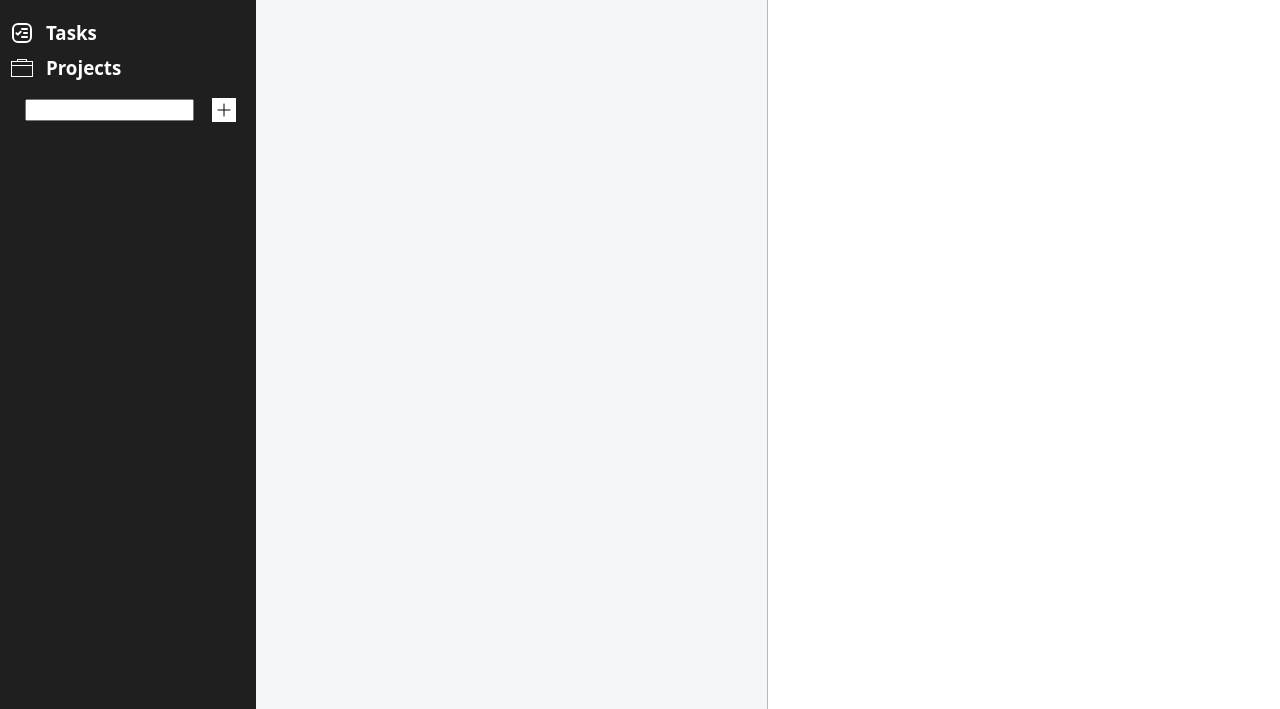
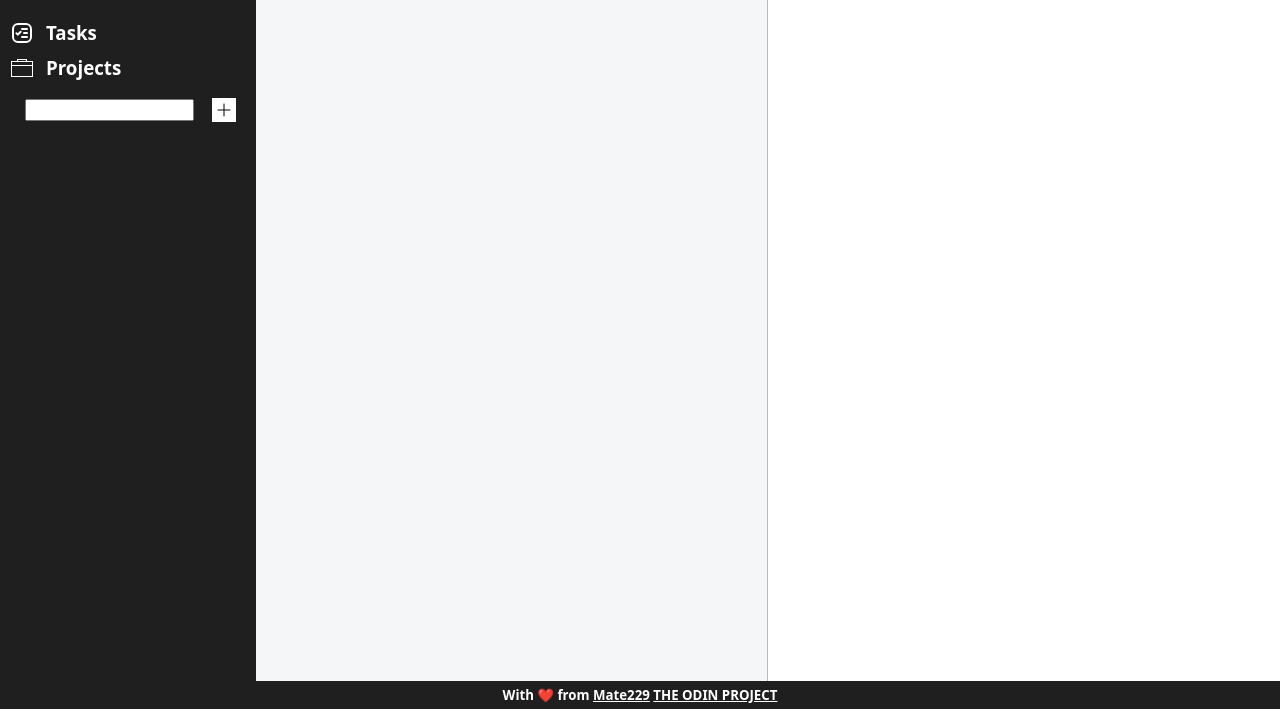
Before and after one commit to Mate229/to-do-list-advanced, a website built with webpack: page src/template.html in a window 1280 px wide. Shown: the part 91-800 px from the top of the page. Built offline with nearby package versions, Linux system fonts and the light colour scheme.

Commit message:
Add footer

```diff
--- a/src/style.css
+++ b/src/style.css
@@ -36,6 +36,7 @@ body {
     background-color: var(--ctn-bg-clr);
     width: 100%;
     overflow-y: auto;
+    box-shadow: 0 -.1px;
 }
 
 /* SIDEBAR */
@@ -248,3 +249,19 @@ dialog #cancel-edit-btn {
     color: var(--sdbr-bg-clr);
     margin-right: 10px;
 }
+
+/* FOOTER */
+footer {
+    background-color: var(--sdbr-bg-clr);
+    width: 100%;
+    justify-content: center;
+    color: var(--white-clr);
+    display: flex;
+    align-items: center;
+    padding-bottom: 5px;
+    padding-top: 5px;
+}
+
+a {
+    color: inherit;
+}
--- a/src/template.html
+++ b/src/template.html
@@ -31,6 +31,9 @@
         <div id="content"></div>
         <div id="todoContent"></div>
     </div>
+    <footer>
+        <h5>With ❤️ from <a href="https://x.com/adio_ks" target="_blank">Mate229</a> <a href="https://www.theodinproject.com/about" target="_blank">THE ODIN PROJECT</a></h4>
+    </footer>
 
     <dialog id="default">
         <form method="dialog">
```
